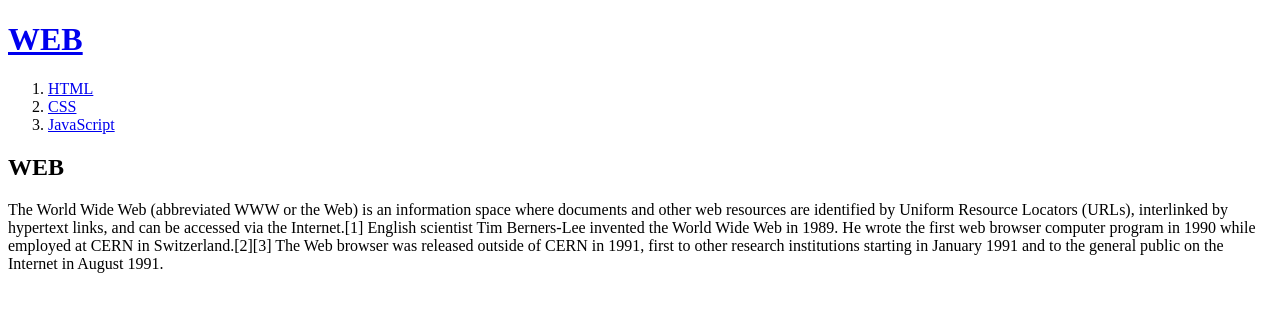
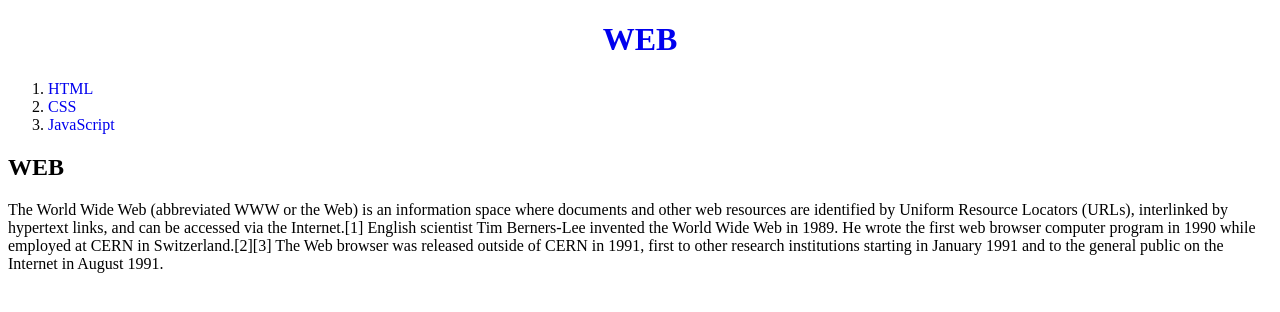
Before and after one commit to SeongKyun-Jung/skjung_web, a plain HTML site: page index.html in a window 1280 px wide. Drawn offline with Linux system fonts and the light colour scheme.

Commit message:
Add files via upload

```diff
--- a/index.html
+++ b/index.html
@@ -6,6 +6,12 @@
 <style>
   body{
     margin: none;
+  }
+  a{
+    text-decoration: none;
+  }
+  h1{
+    text-align: center;
   }
 </style>
 
```
